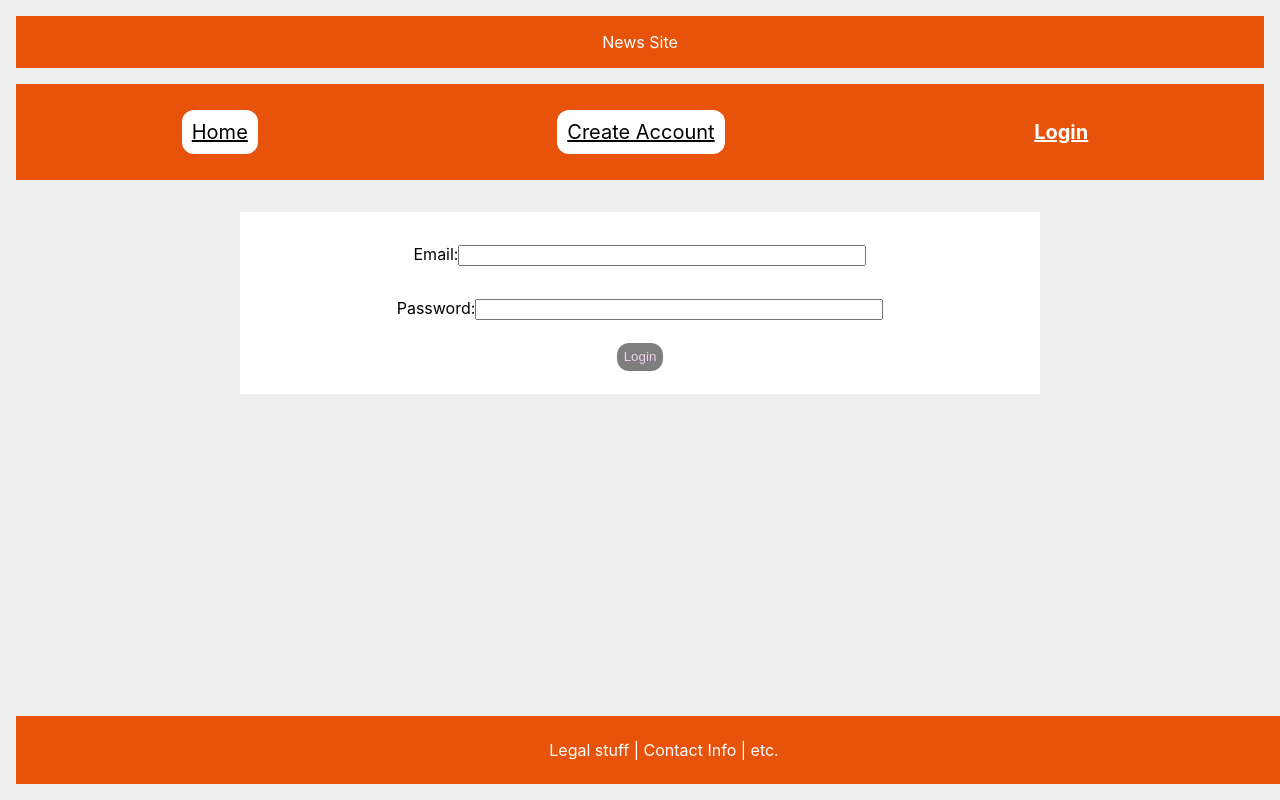
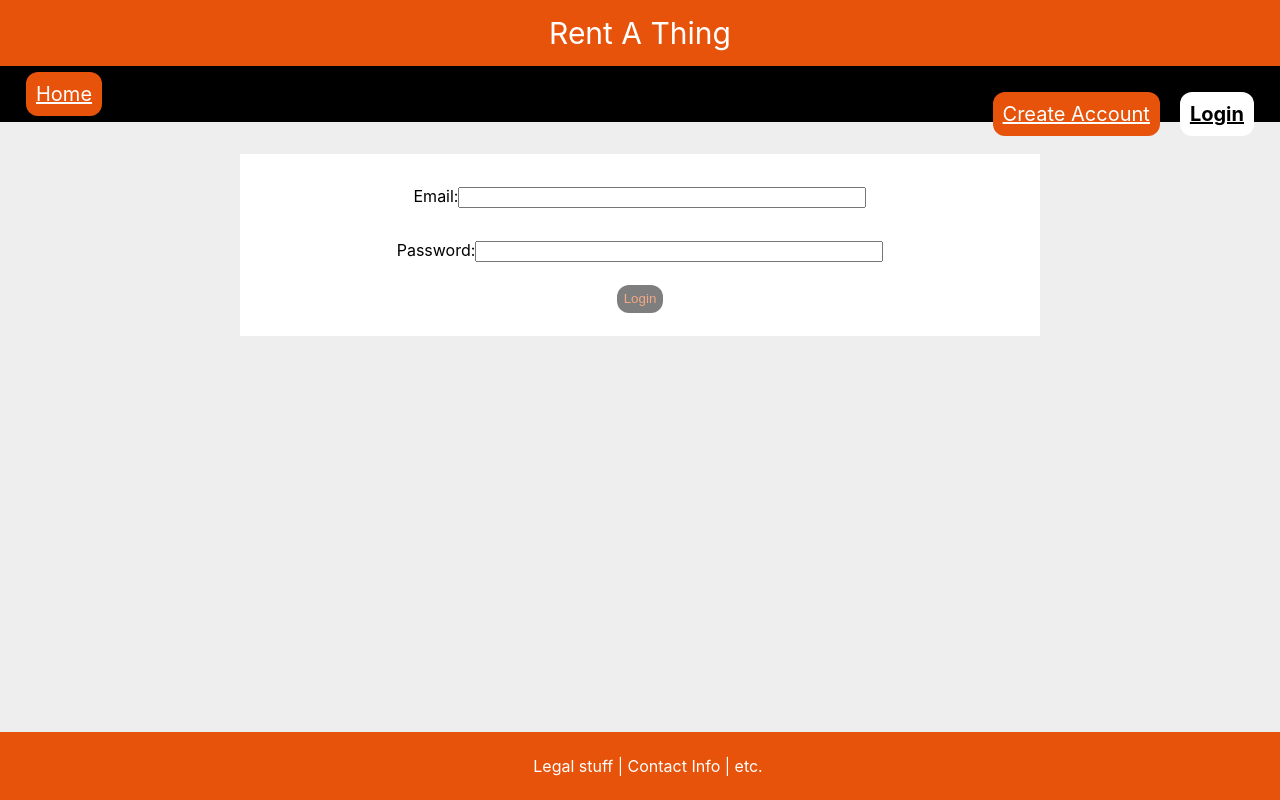
Before and after one commit to darshanbala/rent-a-thing, a React (Create React App) app in the folder FrontEnd/web-app/: page /Login in a window 1280 px wide. Built offline with nearby package versions, Linux system fonts and the light colour scheme; no server answers.

Commit message:
Some visual uodates

```diff
--- a/FrontEnd/web-app/src/App.js
+++ b/FrontEnd/web-app/src/App.js
@@ -40,12 +40,12 @@ class App extends Component {
         return (
             <Router>
                 <div className="header">
-                    News Site
+                    Rent A Thing
                 </div>
                 <nav className="navBar">
-                    <NavLink className="navButton" to="/Home">Home</NavLink>
-                    <NavLink className="navButton" to="/CreateAccount">Create Account</NavLink>
-                    <NavLink className="navButton" to="/Login">Login</NavLink>
+                    <NavLink className="navButton" to="/Home" activeClassName="active">Home</NavLink>
+                    <NavLink className="navButton floatRight" to="/Login" activeClassName="active">Login</NavLink>
+                    <NavLink className="navButton floatRight" to="/CreateAccount" activeClassName="active">Create Account</NavLink>
                 </nav>
                 <Switch>
                     <Route path="/Home">
--- a/FrontEnd/web-app/src/index.css
+++ b/FrontEnd/web-app/src/index.css
@@ -1,23 +1,24 @@
 .header{
-    padding: 1em;
-    margin: 1em;
+    padding: 0.5em;
+    font-size: 30px;
+    /*margin: 1em;*/
     background: #e7530b;
-    color: black;
+    color: white;
     text-align: center;
 }
 
 .navBar{
     padding: 1em;
-    margin: 1em;
-    display: flex;
-    justify-content: space-around;
-    background: #e7530b;
+    /*margin: 1em;*/
+    /*display: flex;*/
+    /*justify-content: space-around;*/
+    background: black;
     color: black;
 }
 
 .navButton{
-    background-color: white;
-    color: black;
+    background-color: #e7530b;
+    color: white;
     font-size: 20px;
     padding: 0.5em;
     margin: 0.5em;
@@ -26,7 +27,7 @@
 }
 
 .navButton:hover{
-    background-color: grey;
+    background-color: white;
 }
 
 .footer{
@@ -35,7 +36,7 @@
     bottom: 0;
     width: 100%;
     padding: 1em;
-    margin: 1em;
+    /*margin: 1em;*/
     display: flex;
     justify-content: space-around;
     background: #e7530b;
@@ -49,7 +50,7 @@
     justify-content: space-evenly;
 }
 
-/* TEST */
+/* ################################### TEST ######################################### */
 /*
 body
 {
@@ -416,8 +417,8 @@ div.center
   }
 
   .active{
-    background-color: #e7530b;
-    color: #fff;
+    background-color: white;
+    color: black;
     font-weight: bold;
   }
 
@@ -428,14 +429,14 @@ div.center
   .floatRight{
     float: right;
   }
-
+  /*
   .header{
     background-color: #e7530b;
     color: #fff;
     text-align: center;
     padding: 1em;
   }
-
+  */
   .SubmitStory{
     /*text-align: center;*/
     background: #fff;
@@ -458,7 +459,7 @@ div.center
     margin: 0.5em;
     padding: 0.5em;
     background: black;
-    color: plum;
+    color: #e7530b;
     display: inline-block;
     cursor: pointer;
     border-radius: 12px;
```
Also changed, not shown: 2 other files (tests, documents, lock files or other folders).
